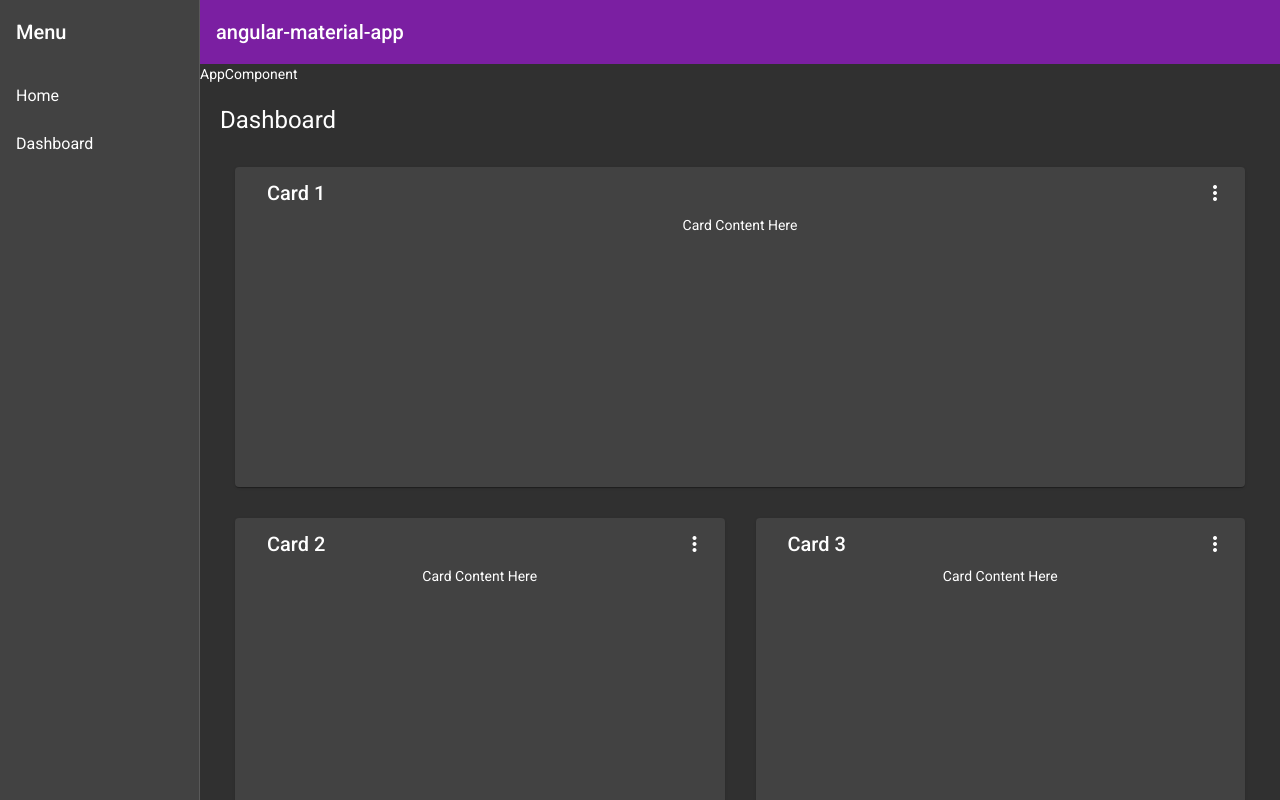
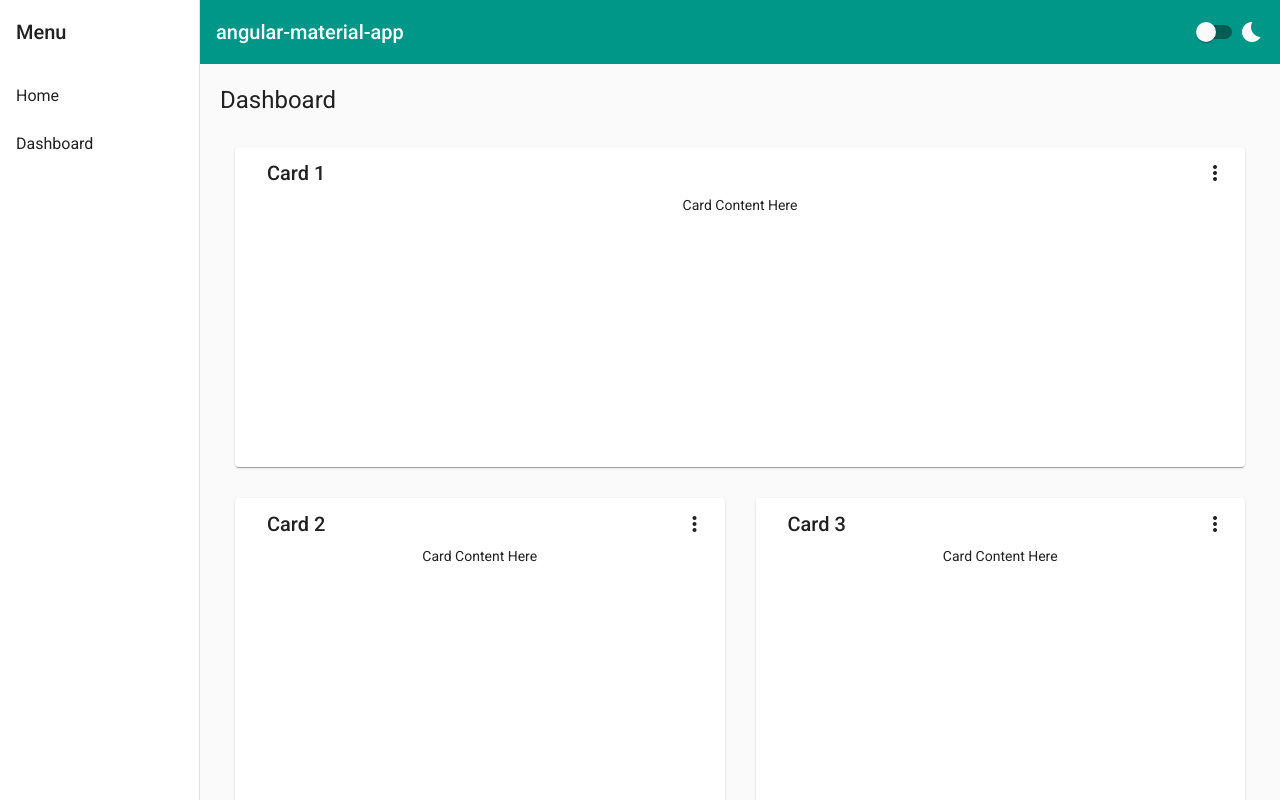
Before and after one commit to ataiana/angular-material-ui, an Angular app: page /dashboard in a window 1280 px wide. Built offline with nearby package versions, Linux system fonts and the light colour scheme.

Commit message:
Dark Theme Toggle

```diff
--- a/src/app/app.component.ts
+++ b/src/app/app.component.ts
@@ -5,7 +5,6 @@ import { Component } from '@angular/core';
   template: `
   <app-navigation>
       <div>
-          AppComponent
           <router-outlet></router-outlet>
       </div>
   </app-navigation>
--- a/src/app/app.module.ts
+++ b/src/app/app.module.ts
@@ -1,6 +1,7 @@
 import { NgModule } from '@angular/core';
 import { BrowserModule } from '@angular/platform-browser';
 import { Routes, RouterModule } from '@angular/router';
+import { ReactiveFormsModule } from '@angular/forms';
 
 import { BrowserAnimationsModule } from '@angular/platform-browser/animations';
 import { NavigationComponent } from './navigation/navigation.component';
@@ -14,12 +15,13 @@ import { DashboardComponent } from './dashboard/dashboard.component';
 import { MatGridListModule } from '@angular/material/grid-list';
 import { MatCardModule } from '@angular/material/card';
 import { MatMenuModule } from '@angular/material/menu';
+import { MatSlideToggleModule } from '@angular/material/slide-toggle';
 
 import { AppComponent } from './app.component';
 
 const routes: Routes = [
     { path: 'dashboard', component: DashboardComponent },
-    { path: '**', redirectTo: '/' },
+    { path: '**', redirectTo: '/dashboard' },
 ];
 
 @NgModule({
@@ -31,6 +33,7 @@ const routes: Routes = [
   imports: [
     BrowserModule,
     BrowserAnimationsModule,
+    ReactiveFormsModule,
     LayoutModule,
     MatToolbarModule,
     MatButtonModule,
@@ -40,6 +43,7 @@ const routes: Routes = [
     MatGridListModule,
     MatCardModule,
     MatMenuModule,
+    MatSlideToggleModule,
     RouterModule.forRoot(routes)
   ],
   providers: [],
--- a/src/app/navigation/navigation.component.html
+++ b/src/app/navigation/navigation.component.html
@@ -1,12 +1,24 @@
 <mat-sidenav-container class="sidenav-container">
-  <mat-sidenav #drawer class="sidenav" fixedInViewport
+    <mat-sidenav
+        #drawer
+        class="sidenav"
+        fixedInViewport
         [attr.role]="(isHandset$ | async) ? 'dialog' : 'navigation'"
         [mode]="(isHandset$ | async) ? 'over' : 'side'"
-      [opened]="(isHandset$ | async) === false">
+        [opened]="(isHandset$ | async) === false"
+    >
         <mat-toolbar>Menu</mat-toolbar>
         <mat-nav-list>
-      <a mat-list-item href="#" routerLink="/">Home</a>
-      <a mat-list-item href="#" routerLink="dashboard">Dashboard</a>
+            <a
+                mat-list-item
+                href="#"
+                routerLink="/"
+            >Home</a>
+            <a
+                mat-list-item
+                href="#"
+                routerLink="dashboard"
+            >Dashboard</a>
         </mat-nav-list>
     </mat-sidenav>
     <mat-sidenav-content>
@@ -16,10 +28,19 @@
                 aria-label="Toggle sidenav"
                 mat-icon-button
                 (click)="drawer.toggle()"
-        *ngIf="isHandset$ | async">
+                *ngIf="isHandset$ | async"
+            >
                 <mat-icon aria-label="Side nav toggle icon">menu</mat-icon>
             </button>
             <span>angular-material-app</span>
+
+            <div class="flex-stretch"></div>
+            <mat-slide-toggle
+                [formControl]="toggleControl"
+                class="mr-8"
+            >
+            </mat-slide-toggle>
+            <mat-icon>bedtime</mat-icon>
         </mat-toolbar>
         <!-- Add Content Here -->
         <ng-content></ng-content>
--- a/src/app/navigation/navigation.component.scss
+++ b/src/app/navigation/navigation.component.scss
@@ -1,5 +1,5 @@
 .sidenav-container {
-  height: 100%;
+  height: 100vh;
 }
 
 .sidenav {
@@ -15,3 +15,10 @@
   top: 0;
   z-index: 1;
 }
+
+.flex-stretch {
+  flex: 1 0 auto;
+}
+.mr-8 {
+  margin-right: 8px;
+}
--- a/src/app/navigation/navigation.component.ts
+++ b/src/app/navigation/navigation.component.ts
@@ -1,21 +1,43 @@
-import { Component } from '@angular/core';
-import { BreakpointObserver, Breakpoints } from '@angular/cdk/layout';
-import { Observable } from 'rxjs';
-import { map, shareReplay } from 'rxjs/operators';
+import { Component, HostBinding, OnInit } from "@angular/core";
+import { BreakpointObserver, Breakpoints } from "@angular/cdk/layout";
+import { Observable } from "rxjs";
+import { map, shareReplay } from "rxjs/operators";
+import { FormControl } from '@angular/forms';
+import { OverlayContainer } from "@angular/cdk/overlay";
 
 @Component({
-  selector: 'app-navigation',
-  templateUrl: './navigation.component.html',
-  styleUrls: ['./navigation.component.scss']
+    selector: "app-navigation",
+    templateUrl: "./navigation.component.html",
+    styleUrls: ["./navigation.component.scss"],
 })
-export class NavigationComponent {
+export class NavigationComponent implements OnInit {
+    // This Observer will fire true when viewport is less than 600px width
+    isHandset$: Observable<boolean> = this.breakpointObserver
+        .observe(Breakpoints.Handset)
+        .pipe(
+            map((result) => result.matches),
+            shareReplay()
+        );
+    // Dark Mode Toggle
+    toggleControl = new FormControl(false);
+    // HostBinding applies the classname to the component itself
+    @HostBinding('class') className = '';
 
-  isHandset$: Observable<boolean> = this.breakpointObserver.observe(Breakpoints.Handset)
-    .pipe(
-      map(result => result.matches),
-      shareReplay()
-    );
+    constructor(
+        private breakpointObserver: BreakpointObserver,
+        private overlay: OverlayContainer
+    ) { }
 
-  constructor(private breakpointObserver: BreakpointObserver) {}
-
+    ngOnInit(): void {
+        this.toggleControl.valueChanges.subscribe((darkMode) => {
+            const darkClassName = 'darkMode';
+            this.className = darkMode ? darkClassName : '';
+            // This will apply dark mode to the overlay components
+            if (darkMode) {
+                this.overlay.getContainerElement().classList.add(darkClassName);
+            } else {
+                this.overlay.getContainerElement().classList.remove(darkClassName);
+            }
+        });
+    }
 }
--- a/src/styles.scss
+++ b/src/styles.scss
@@ -1,4 +1,32 @@
-/* You can add global styles to this file, and also import other style files */
+@import "~@angular/material/theming";
+@include mat-core();
 
 html, body { height: 100%; }
 body { margin: 0; font-family: Roboto, "Helvetica Neue", sans-serif; }
+
+$angular-primary: mat-palette($mat-teal, 500, 100, 900);
+$angular-accent: mat-palette($mat-pink, A200, A100, A400);
+$angular-warn: mat-palette($mat-red);
+$angular-default-theme: mat-light-theme(
+  (
+    color: (
+      primary: $angular-primary,
+      accent: $angular-accent,
+      warn: $angular-warn,
+    ),
+  )
+);
+@include angular-material-theme($angular-default-theme);
+
+$angular-dark-theme: mat-dark-theme(
+  (
+    color: (
+      primary: $angular-primary,
+      accent: $angular-accent,
+      warn: $angular-warn,
+    ),
+  )
+);
+.darkMode {
+  @include angular-material-color($angular-dark-theme);
+}
```
Lines whose indentation alone changed are shown as unchanged.
